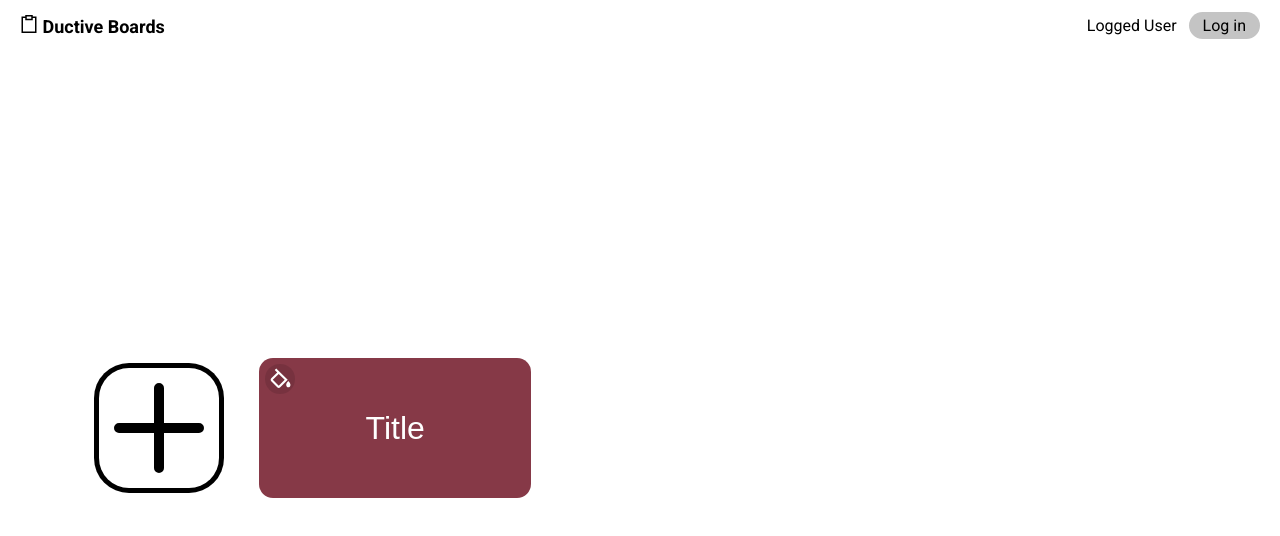
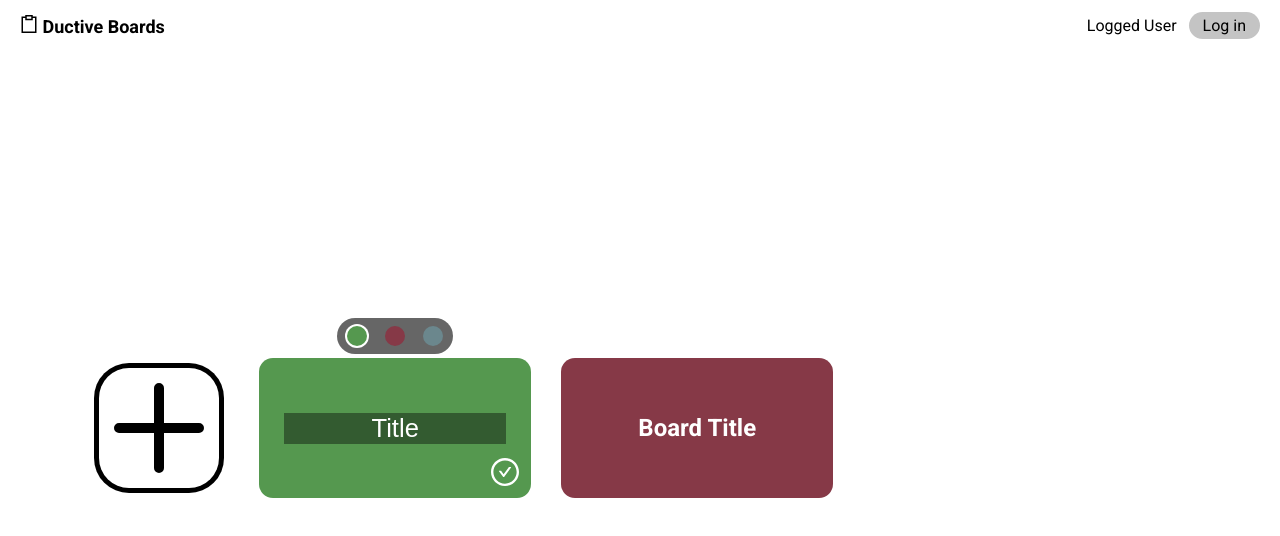
Before and after one commit to VentsislavBorislavov/Trello-clone, a React (Create React App) app: page / in a window 1280 px wide. Both pictures are taken after a click on the button 159 px from the left and 428 px from the top of the page. Shown: the top 536 px of the page. Built offline with nearby package versions, Linux system fonts and the light colour scheme.

Commit message:
creating new board ui

```diff
--- a/src/App.tsx
+++ b/src/App.tsx
@@ -2,8 +2,8 @@ import React from "react";
 import Nav from "./components/Nav";
 import Layout from "./components/Layout";
 import Board from "./components/board/Board";
+import Home from "./components/home/Home";
 import AuthPage from "./components/auth/AuthPage";
-import Home from "./components/home/Home";
 import { BrowserRouter as Router, Switch, Route } from "react-router-dom";
 
 function App() {
--- /dev/null
+++ b/src/components/home/BoardColorPicker.tsx
@@ -0,0 +1,27 @@
+import React from "react";
+import { GREEN, RED, BLUE } from "../../constants/colors";
+import { StyledColorPicker, StyledColorButton } from "../styles/Home.styled";
+
+interface Props {
+  changeColor(color: string): void;
+  selectedColor: string;
+}
+
+const colors = [GREEN, RED, BLUE];
+
+const BoardColorPicker = ({ changeColor, selectedColor }: Props) => {
+  return (
+    <StyledColorPicker>
+      {colors.map((col) => (
+        <StyledColorButton
+          color={col}
+          key={col}
+          isSelected={col === selectedColor}
+          onClick={() => changeColor(col)}
+        ></StyledColorButton>
+      ))}
+    </StyledColorPicker>
+  );
+};
+
+export default BoardColorPicker;
--- a/src/components/home/BoardsContainer.tsx
+++ b/src/components/home/BoardsContainer.tsx
@@ -1,9 +1,14 @@
 import HomeBoard from "./HomeBoard";
 import { StyledBoardsContainer } from "../styles/Home.styled";
+import NewBoard from "./NewBoard";
+import { useContext, useState } from "react";
+import { NewNoteContext } from "./Home";
 
 const BoardsContainer = () => {
+  const creatingBoard = useContext(NewNoteContext);
   return (
     <StyledBoardsContainer>
+      {creatingBoard && <NewBoard />}
       <HomeBoard color="#863947" />
     </StyledBoardsContainer>
   );
--- a/src/components/home/Home.tsx
+++ b/src/components/home/Home.tsx
@@ -1,11 +1,17 @@
 import { HiOutlinePlus } from "react-icons/hi";
 import BoardsContainer from "./BoardsContainer";
 import { CreateButton, HomeStyled } from "../styles/Home.styled";
+import React, { useState } from "react";
+
+export const NewNoteContext = React.createContext(false);
 
 const Home = (props: any) => {
+  const [creatingBoard, setCreatingBoard] = useState<boolean>(false);
+
   return (
+    <NewNoteContext.Provider value={creatingBoard}>
       <HomeStyled>
-      <CreateButton>
+        <CreateButton onClick={() => setCreatingBoard(!creatingBoard)}>
           <div>
             <HiOutlinePlus />
           </div>
@@ -13,6 +19,7 @@ const Home = (props: any) => {
 
         <BoardsContainer />
       </HomeStyled>
+    </NewNoteContext.Provider>
   );
 };
 
--- a/src/components/home/HomeBoard.tsx
+++ b/src/components/home/HomeBoard.tsx
@@ -1,24 +1,14 @@
 import { BiColorFill } from "react-icons/bi";
 import { StyledBoard, StyledTitleInput } from "../styles/Home.styled";
-import { useState } from "react";
 
 interface Props {
   color: string;
 }
 
 const HomeBoard = ({ color }: Props) => {
-  const [boardTitle, setBoardTitle] = useState<string>("Title");
-
   return (
     <StyledBoard color={color}>
-      <button>
-        <BiColorFill />
-      </button>
-      <StyledTitleInput
-        type="text"
-        value={boardTitle}
-        onChange={(e) => setBoardTitle(e.target.value)}
-      />
+      <h2>Board Title</h2>
     </StyledBoard>
   );
 };
--- /dev/null
+++ b/src/components/home/NewBoard.tsx
@@ -0,0 +1,34 @@
+import React, { useState } from "react";
+import { AiOutlineCheckCircle } from "react-icons/ai";
+import {
+  StyledTitleInput,
+  StyledBoard,
+  StyledConfirmButton,
+} from "../styles/Home.styled";
+import * as color from "../../constants/colors";
+import BoardColorPicker from "./BoardColorPicker";
+
+const NewBoard = () => {
+  const [boardTitle, setBoardTitle] = useState<string>("Title");
+  const [boardColor, setBoardColor] = useState<string>(color.GREEN);
+
+  const changeColor = (color: string) => {
+    setBoardColor(color);
+  };
+
+  return (
+    <StyledBoard color={boardColor}>
+      <BoardColorPicker changeColor={changeColor} selectedColor={boardColor} />
+      <StyledTitleInput
+        type="text"
+        value={boardTitle}
+        onChange={(e) => setBoardTitle(e.target.value)}
+      />
+      <StyledConfirmButton>
+        <AiOutlineCheckCircle />
+      </StyledConfirmButton>
+    </StyledBoard>
+  );
+};
+
+export default NewBoard;
--- a/src/components/styles/Home.styled.tsx
+++ b/src/components/styles/Home.styled.tsx
@@ -1,4 +1,8 @@
 import styled from "styled-components";
+
+interface IStyledColorButton {
+  isSelected: boolean;
+}
 
 export const CreateButton = styled.button`
   background: transparent;
@@ -44,37 +48,66 @@ export const StyledBoard = styled.div`
   justify-content: center;
   border-radius: 14px;
 
-  button {
-    position: absolute;
-    top: 6px;
-    left: 6px;
-    padding: 2px;
-    line-height: 0;
-    font-size: 1.6em;
+  h2 {
     color: white;
-    background-color: #0000001c;
-    cursor: pointer;
-    border: none;
-    border-radius: 50%;
+  }
 
-    &:hover {
-      background-color: #0000004b;
-    }
+  & + & {
+    margin-left: 30px;
   }
 `;
 
 export const StyledTitleInput = styled.input`
   margin: 0;
-  font-size: 2rem;
+  font-size: 1.6rem;
   color: white;
   width: 80%;
   border: none;
-  background-color: transparent;
+  background-color: rgba(0, 0, 0, 0.4);
   text-align: center;
   transition: background-color 100ms ease-in;
 
   &:focus {
-    background-color: rgba(0, 0, 0, 0.4);
     outline: 2px solid #ffffffa9;
   }
 `;
+
+export const StyledConfirmButton = styled.button`
+  position: absolute;
+  color: white;
+  background-color: transparent;
+  border: none;
+  font-size: 32px;
+  right: 10px;
+  bottom: 10px;
+  cursor: pointer;
+  padding: 0;
+  line-height: 0;
+
+  &:hover {
+    filter: brightness(0.8);
+  }
+`;
+
+export const StyledColorPicker = styled.div`
+  position: absolute;
+  background-color: rgba(0, 0, 0, 0.6);
+  top: -40px;
+  display: flex;
+  padding: 8px 10px;
+  border-radius: 20px;
+`;
+
+export const StyledColorButton = styled.button<IStyledColorButton>`
+  background-color: ${({ color }) => color};
+  border-radius: 50%;
+  width: 20px;
+  height: 20px;
+  border: none;
+  box-shadow: ${({ isSelected }: IStyledColorButton) =>
+    isSelected ? "0 0 0 2px white" : "none"};
+  & + & {
+    margin-left: 18px;
+  }
+  cursor: pointer;
+`;
--- /dev/null
+++ b/src/constants/colors.ts
@@ -0,0 +1,3 @@
+export const GREEN = "#55984F"
+export const RED  = "#863947"
+export const BLUE = "#6B878D"
```
Lines whose indentation alone changed are shown as unchanged.
